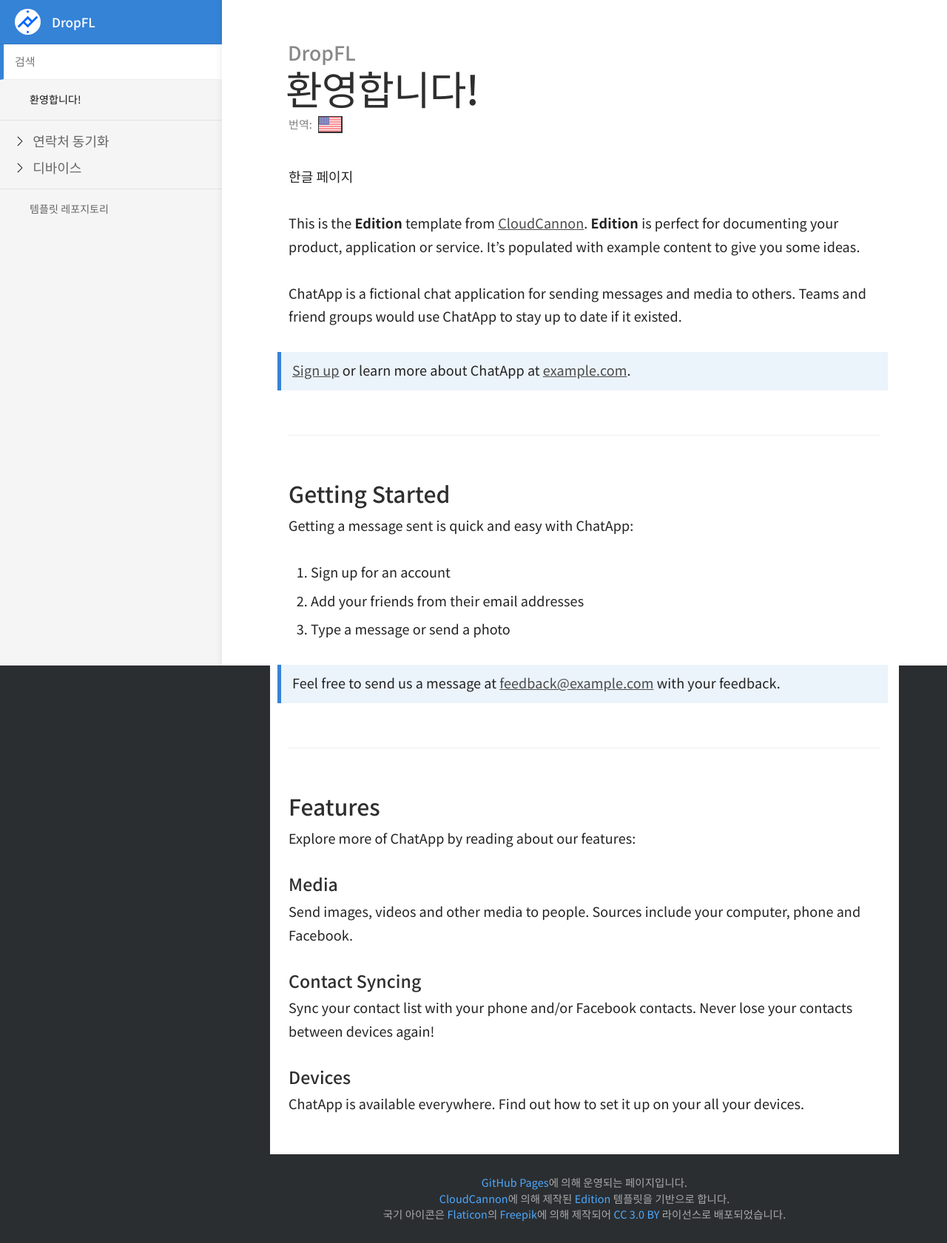
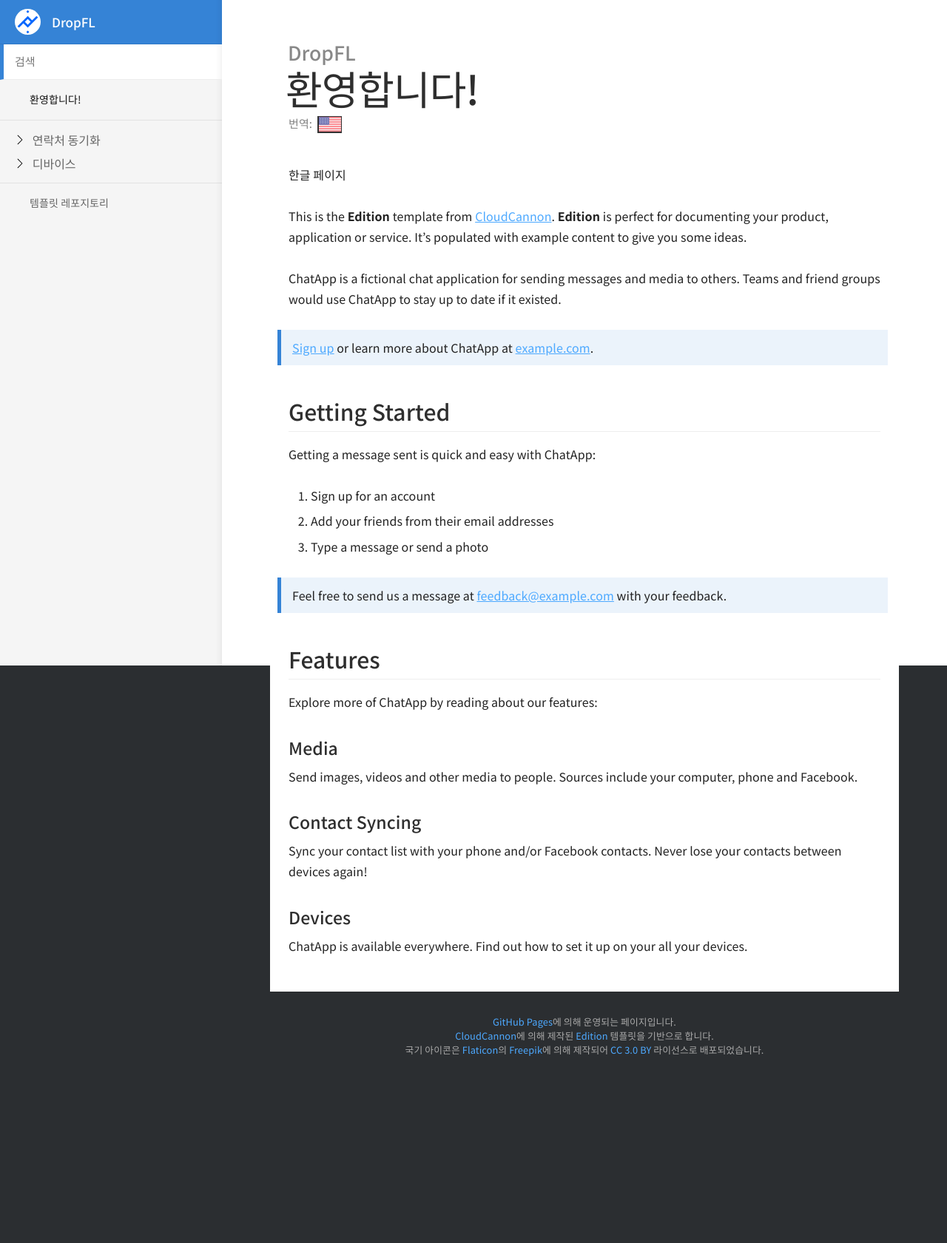
Before and after one commit to DropFL/docs, a Jekyll site: the page built from _docs/ko/index-ko.md, in a window 1280 px wide. Shown: the whole page at 74% size. Built offline with Jekyll 4.4.1, drawn with Linux system fonts in a browser that asks for light colours; after the commit the page ends 1461 px from its top, so only the background shows below that.

Commit message:
slight modification on stylesheets css for pc/mobile-only contents added

```diff
--- a/_sass/_code.scss
+++ b/_sass/_code.scss
@@ -28,9 +28,7 @@
 	}
 }
 
-blockquote > code,
-li > code,
-p > code {
+code {
 	padding: 4px 6px;
 	white-space: nowrap;
 }
--- a/_sass/_layout.scss
+++ b/_sass/_layout.scss
@@ -186,10 +186,20 @@
 	background-color: $content-background-color;
 	color: $content-color;
 
-	h3::before {
+	h1::after,
+	h2::after,
+	h3::after {
 		content: "";
 		@extend hr;
-		margin: 60px 0;
+		margin: 10px 0;
+	}
+
+	h2::after {
+		border-width: 2px;
+	}
+
+	h1::after {
+		border-width: 4px;
 	}
 }
 
@@ -523,3 +533,15 @@
 .cms-editor-active .editor-link {
 	display: block;
 }
+
+.on-mobile {
+	@media (min-width: $mobile-break) {
+		display: none;
+	}
+}
+
+.on-pc {
+	@media (max-width: $mobile-break) {
+		display: none;
+	}
+}
--- a/_sass/_typography.scss
+++ b/_sass/_typography.scss
@@ -9,7 +9,7 @@
 	height: 100%;
 	max-height: 100%;
 	letter-spacing: 0.01rem;
-	font-size: 1.8em;
+	font-size: 1.6em;
 	line-height: 1.75em;
 	color: #3A4145;
 	font-weight: 400;
@@ -46,7 +46,7 @@
 h6 {
 	color: #2E2E2E;
 	line-height: 1.15em;
-	margin: 0 0 0.4em 0;
+	margin: 1.5em 0 0.5em 0;
 }
 
 h1 {
@@ -73,16 +73,27 @@
 }
 
 h6 {
-	font-size: 2rem;
+	font-size: 1.8rem;
 }
 
 a {
-	color: #4A4A4A;
+	color: #4da9ff;
 	transition: color 0.2s ease;
 }
 
 a:hover {
-	color: #111;
+	color: #0075e2;
+}
+
+.footnotes {
+	font-size: 1.2rem;
+	li {
+		margin: 0;
+	}
+}
+
+.footnote {
+	text-decoration-line: none;
 }
 
 p,
--- a/css/main.scss
+++ b/css/main.scss
@@ -20,7 +20,7 @@
 
 $space: 20px;
 
-$mobile-break: 700px;
+$mobile-break: 768px;
 $full-width-break: $nav-width + ($space * 4) + $content-max-width;
 
 @import "mixins";
```
